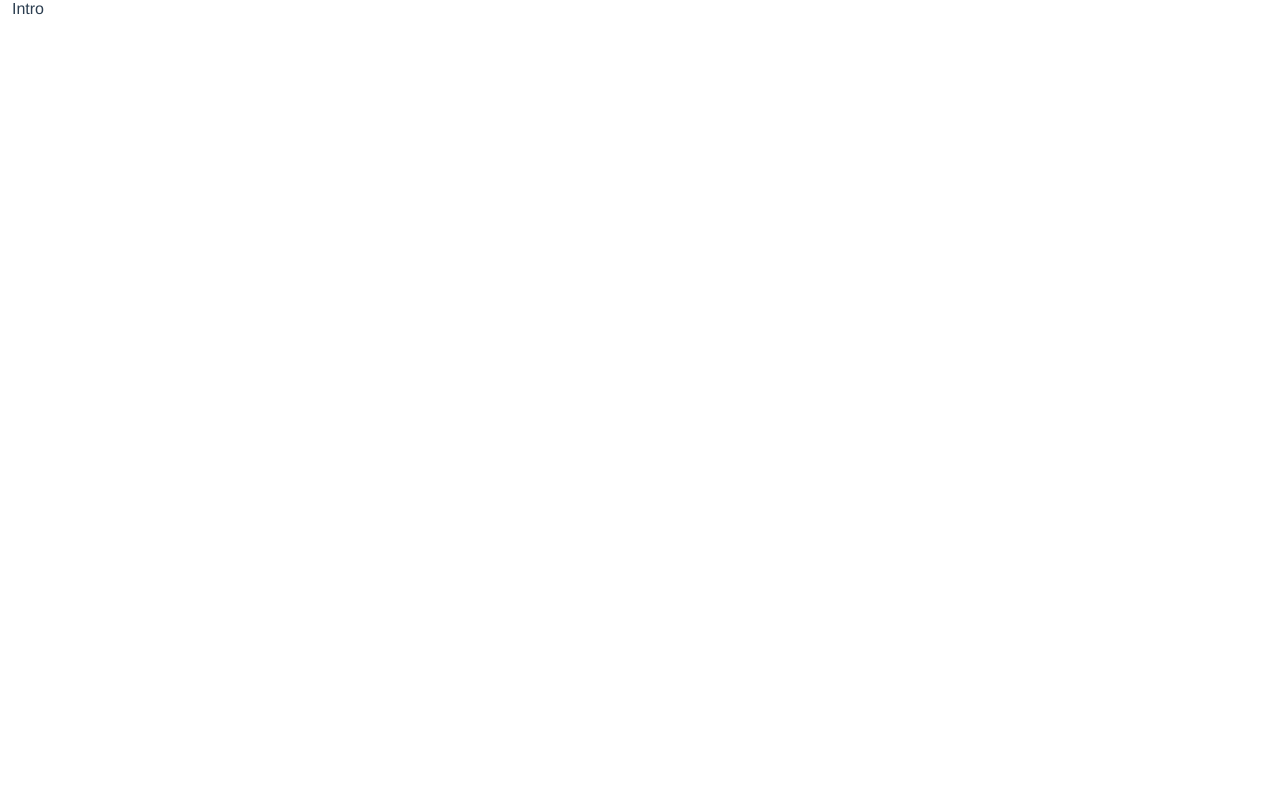
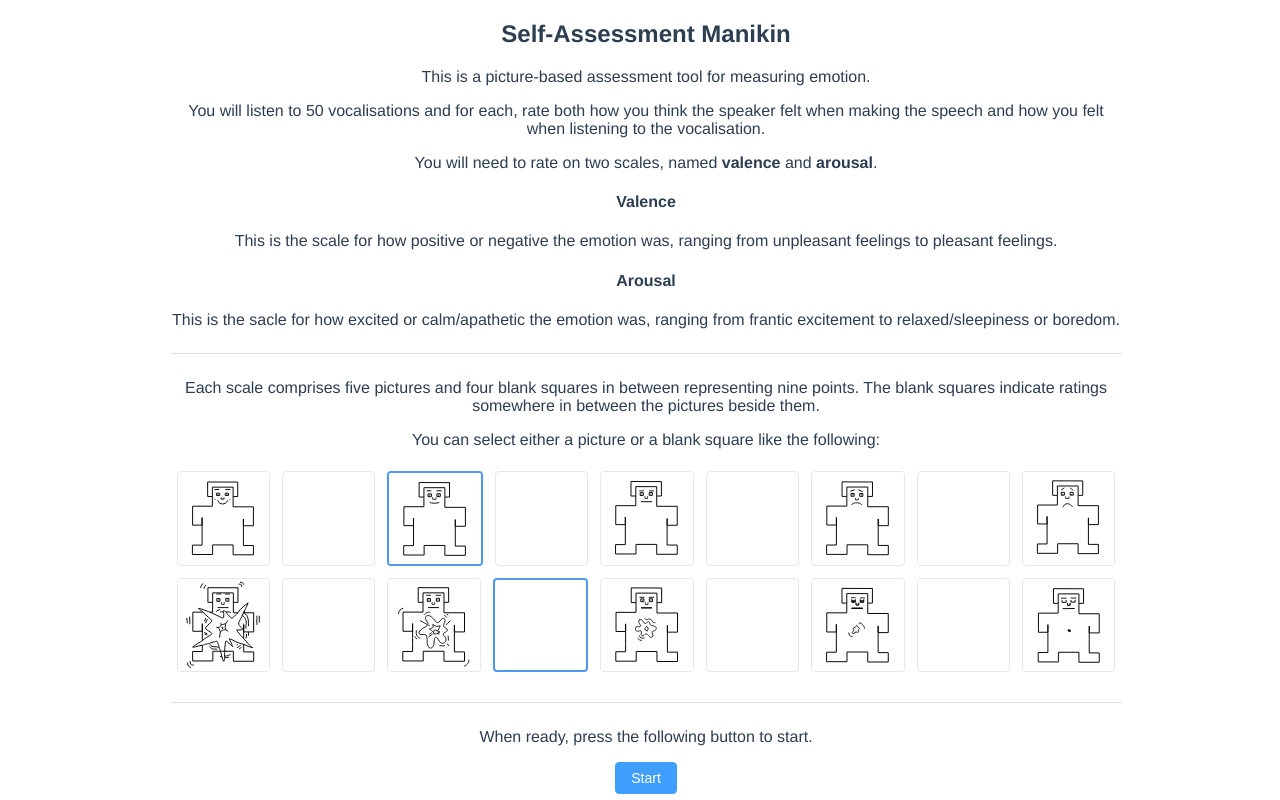
Before and after one commit to YichenTang97/vue_sam_app, a Vue app: page /intro in a window 1280 px wide. Built offline with nearby package versions, Linux system fonts and the light colour scheme.

Commit message:
View of introduction page

```diff
--- a/src/components/IntroPage.vue
+++ b/src/components/IntroPage.vue
@@ -1,6 +1,74 @@
 <template>
-  <div class="common-layout">
-    <el-container>Intro
-    </el-container>
-  </div>
+  <el-scrollbar max-height="100vh">
+    <el-row justify="center">
+      <el-col :xs="23" :sm="23" :md="22" :lg="18" :xl="13">
+        <h2>Self-Assessment Manikin</h2>
+        <p>This is a picture-based assessment tool for measuring emotion.</p>
+        <p>You will listen to 50 vocalisations and for each, rate both how you think the speaker felt when making the
+          speech and how you felt when listening to the vocalisation.</p>
+        <p>You will need to rate on two scales, named <strong>valence</strong> and <strong>arousal</strong>.</p>
+
+        <h4>Valence</h4>
+        <p>This is the scale for how positive or negative the emotion was, ranging from unpleasant feelings to pleasant
+          feelings.</p>
+
+        <h4>Arousal</h4>
+        <p>This is the sacle for how excited or calm/apathetic the emotion was, ranging from frantic excitement to
+          relaxed/sleepiness or boredom.</p>
+
+        <el-divider />
+
+        <p>Each scale comprises five pictures and four blank squares in between representing nine points. The blank
+          squares indicate ratings somewhere in between the pictures beside them.</p>
+        <p>You can select either a picture or a blank square like the following:</p>
+        <el-row class="scale" justify="space-between">
+          <el-card v-for="val in 9" :key="val" :body-style="{ padding: '0px' }"
+            :style="[val == 3 ? { 'border': '2px solid #4f98f2' } : {}]" shadow="never">
+            <img v-if="val % 2" :src="require(`@/assets/imgs/Valence_${(11 - val) / 2}.svg`)" class="image" />
+          </el-card>
+        </el-row>
+
+        <el-row class="scale" justify="space-between">
+          <el-card v-for="val in 9" :key="val" :body-style="{ padding: '0px' }"
+            :style="[val == 4 ? { 'border': '2px solid #4f98f2' } : {}]" shadow="never">
+            <img v-if="val % 2" :src="require(`@/assets/imgs/Arousal_${(11 - val) / 2}.svg`)" class="image" />
+          </el-card>
+        </el-row>
+
+        <el-divider />
+
+        <p>When ready, press the following button to start.</p>
+        <el-button type="primary" @click="start">Start</el-button>
+
+      </el-col>
+    </el-row>
+  </el-scrollbar>
 </template>
+
+<script>
+import router from '../router'
+
+export default {
+  name: "intro-page",
+  methods: {
+    start() {
+      router.push("/sam")
+    }
+  }
+};
+</script>
+
+<style scoped>
+.el-card {
+  margin: 6px;
+  width: 100%;
+}
+.scale {
+  flex-wrap: nowrap;
+}
+
+.image {
+  width: 100%;
+  display: block;
+}
+</style>
```
